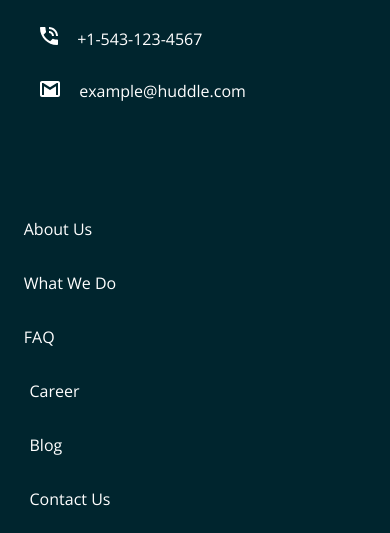
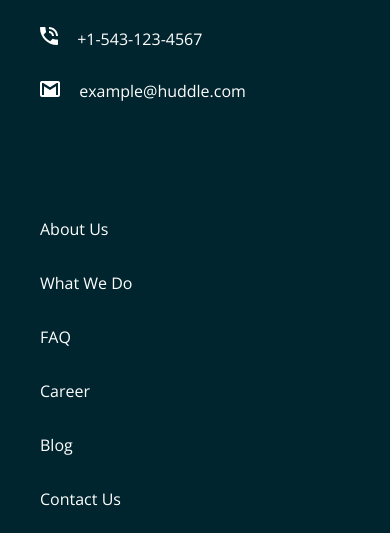
Before and after one commit to mbd89/Huddle-landing-page, a plain HTML site: page index.html in a window 390 px wide. Shown: the part 2913-3446 px from the top of the page. Drawn offline with nearby package versions, Linux system fonts and the light colour scheme.

Commit message:
Update index.html

```diff
--- a/index.html
+++ b/index.html
@@ -236,7 +236,7 @@ gap: 30px;
 }
 
 .about, .career{
- margin-left: -250px;
+ margin-right:auto;
 }
 .about{
   margin-bottom: -100px;
```
